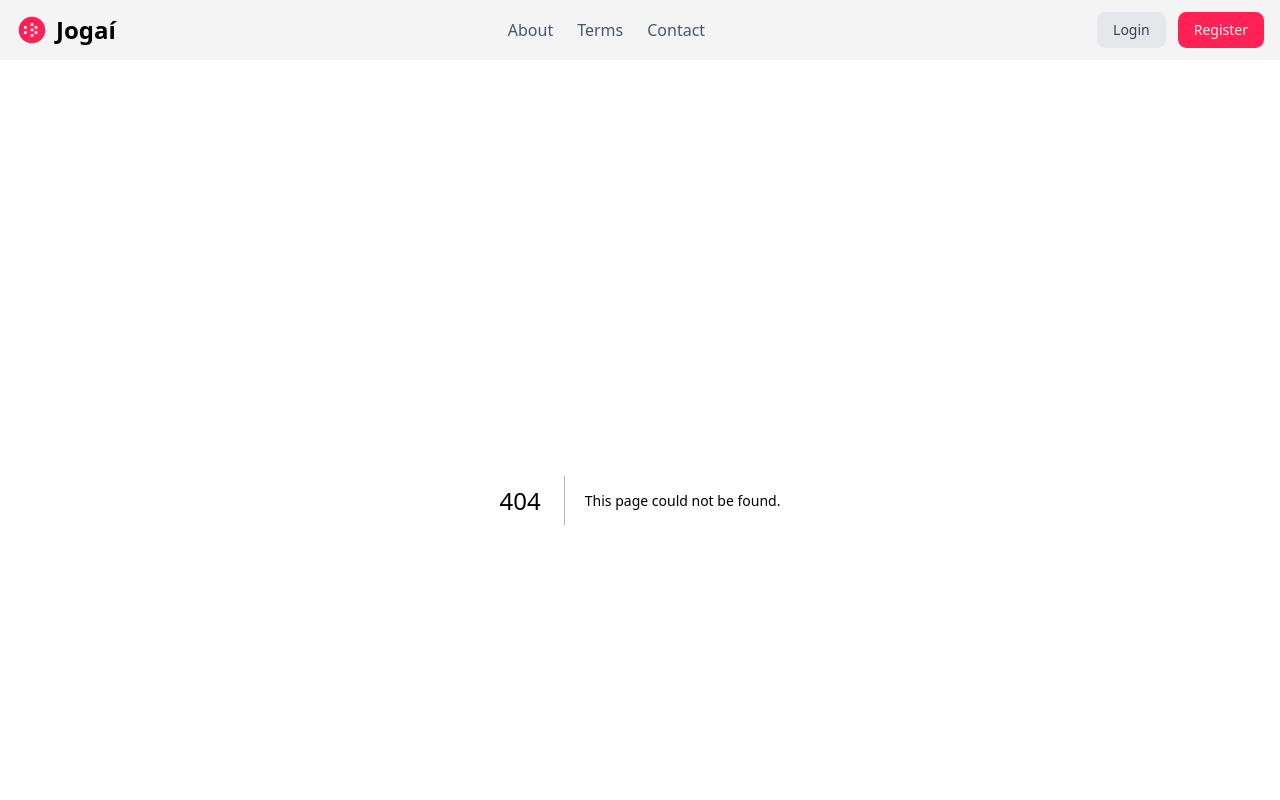
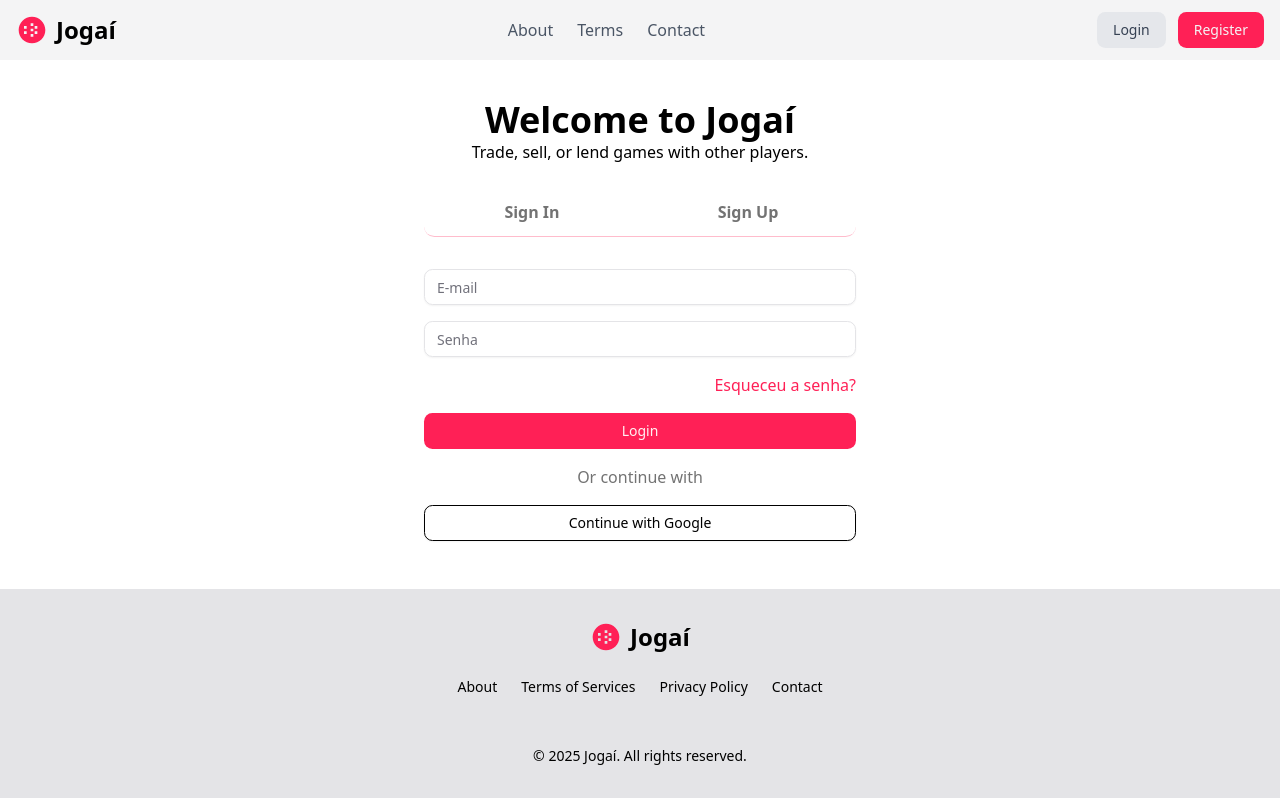
Before and after one commit to jonatasrmoura/jogai-web, a Next.js app: page /login in a window 1280 px wide. Before the commit this address had no page. Shown: the top 800 px of the page. Built offline with nearby package versions, Linux system fonts and the light colour scheme.

Commit message:
feat: effect on page login for singin and singup

```diff
--- /dev/null
+++ b/src/app/(public)/login/page.tsx
@@ -0,0 +1,84 @@
+import Link from "next/link";
+import { SignInForm } from "../../../components/forms/sign-in-form";
+// import { api } from "../../../services/api";
+
+interface LoginPageProps {
+  searchParams: Promise<{ [key: string]: string | string[] | undefined }>;
+}
+
+export default async function SignInPage({ searchParams }: LoginPageProps) {
+  const params = await searchParams;
+  const currentUrl = params.name;
+
+  async function signInAuth(
+    email: string,
+    password: string
+  ): Promise<string | null> {
+    "use server";
+    console.log({
+      email,
+      password,
+    });
+    // const response = await api<{ accessToken: string }>("/auth/signIn", {
+    //   method: "POST",
+    //   body: JSON.stringify({ email, password }),
+    // });
+
+    // if (!response) {
+    //   return null;
+    // }
+
+    // return response.accessToken;
+    return "mocked-access-token";
+  }
+
+  return (
+    <section>
+      <div className="flex flex-col items-center justify-center text-center gap-4">
+        <div>
+          <h1 className="text-4xl font-bold">Welcome to Jogaí</h1>
+          <p>Trade, sell, or lend games with other players.</p>
+        </div>
+
+        <main className="w-full max-w-md p-2">
+          <div className="w-full flex justify-between">
+            <Link
+              href={{
+                pathname: "/login",
+                query: { name: "sign-in" },
+              }}
+              className={`w-full font-semibold py-3 rounded-l-lg ${
+                currentUrl === "sign-in"
+                  ? "text-primary border-b-2 border-primary"
+                  : "text-neutral-500 border-b border-primary/30 transition-all hover:opacity-85"
+              }`}
+            >
+              Sign In
+            </Link>
+            <Link
+              href={{
+                pathname: "/login",
+                query: { name: "sign-up" },
+              }}
+              className={`w-full font-semibold py-3 rounded-r-lg ${
+                currentUrl === "sign-up"
+                  ? "text-primary border-b-2 border-primary"
+                  : "text-neutral-500 border-b border-primary/30 transition-all hover:opacity-85"
+              }`}
+            >
+              Sign Up
+            </Link>
+          </div>
+
+          <div className="mt-8">
+            {currentUrl === "sign-up" ? (
+              <div>Sign Up Form Placeholder</div>
+            ) : (
+              <SignInForm onSignInAuth={signInAuth} />
+            )}
+          </div>
+        </main>
+      </div>
+    </section>
+  );
+}
--- a/src/app/(public)/sign-in/page.tsx
+++ /dev/null
@@ -1,55 +0,0 @@
-import Link from "next/link";
-import { SignInForm } from "../../../components/forms/sign-in-form";
-import { api } from "../../../services/api";
-
-export default function SignInPage() {
-  async function signInAuth(
-    email: string,
-    password: string
-  ): Promise<string | null> {
-    "use server";
-    // const response = await api<{ accessToken: string }>("/auth/signIn", {
-    //   method: "POST",
-    //   body: JSON.stringify({ email, password }),
-    // });
-
-    // if (!response) {
-    //   return null;
-    // }
-
-    // return response.accessToken;
-    return "mocked-access-token";
-  }
-
-  return (
-    <section>
-      <div className="flex flex-col items-center justify-center text-center gap-4">
-        <div>
-          <h1 className="text-4xl font-bold">Welcome to Jogaí</h1>
-          <p>Trade, sell, or lend games with other players.</p>
-        </div>
-
-        <main className="w-full max-w-md p-2">
-          <div className="w-full flex justify-between">
-            <Link
-              href="/sign-in"
-              className="w-full text-neutral-500 font-semibold border-b border-primary/30 py-3 transition-colors hover:text-primary/50"
-            >
-              Sign In
-            </Link>
-            <Link
-              href="/sign-up"
-              className="w-full text-neutral-500 font-semibold border-b border-primary/30 py-3 transition-colors hover:text-primary/50"
-            >
-              Sign Up
-            </Link>
-          </div>
-
-          <div className="mt-8">
-            <SignInForm onSignInAuth={signInAuth} />
-          </div>
-        </main>
-      </div>
-    </section>
-  );
-}
--- a/src/app/(public)/sign-up/page.tsx
+++ /dev/null
@@ -1,3 +0,0 @@
-export default function RegisterPage() {
-  return <div>Register new user Page</div>;
-}
--- a/src/components/header/public-header.tsx
+++ b/src/components/header/public-header.tsx
@@ -35,13 +35,19 @@ export function PublicHeader() {
         {/* Ações */}
         <div className="flex items-center gap-3">
           <Link
-            href="/login"
+            href={{
+              pathname: "/login",
+              query: { name: "sign-in" },
+            }}
             className="bg-gray-200 rounded-md px-4 py-2 text-sm font-medium text-gray-700 hover:text-primary"
           >
             Login
           </Link>
           <Link
-            href="/register"
+            href={{
+              pathname: "/login",
+              query: { name: "sign-up" },
+            }}
             className="rounded-md bg-primary px-4 py-2 text-sm font-medium text-secondary transition-opacity hover:opacity-85"
           >
             Register
--- a/src/middleware.ts
+++ b/src/middleware.ts
@@ -2,13 +2,12 @@ import { MiddlewareConfig, NextRequest, NextResponse } from "next/server";
 import { cookies } from "next/headers";
 
 const publicRoutes = [
-  { path: "/sign-in", whenAuthenticated: "redirect" },
-  { path: "/register", whenAuthenticated: "redirect" },
+  { path: "/login", whenAuthenticated: "redirect" },
   { path: "/home", whenAuthenticated: "redirect" },
   { path: "/pricing", whenAuthenticated: "next" },
 ] as const;
 
-const REDIRECT_WHEN_NOT_AUTHENTICATED_ROUTE = "/sign-in";
+const REDIRECT_WHEN_NOT_AUTHENTICATED_ROUTE = "/login";
 
 export async function middleware(request: NextRequest) {
   const path = request.nextUrl.pathname;
--- a/src/services/api.ts
+++ b/src/services/api.ts
@@ -55,7 +55,7 @@ export async function api<T>(
     }
 
     return (await response.json()) as T;
-  } catch (e: any) {
+  } catch (e) {
     console.error("Erro na requisição: " + e);
     return false;
   }
```
